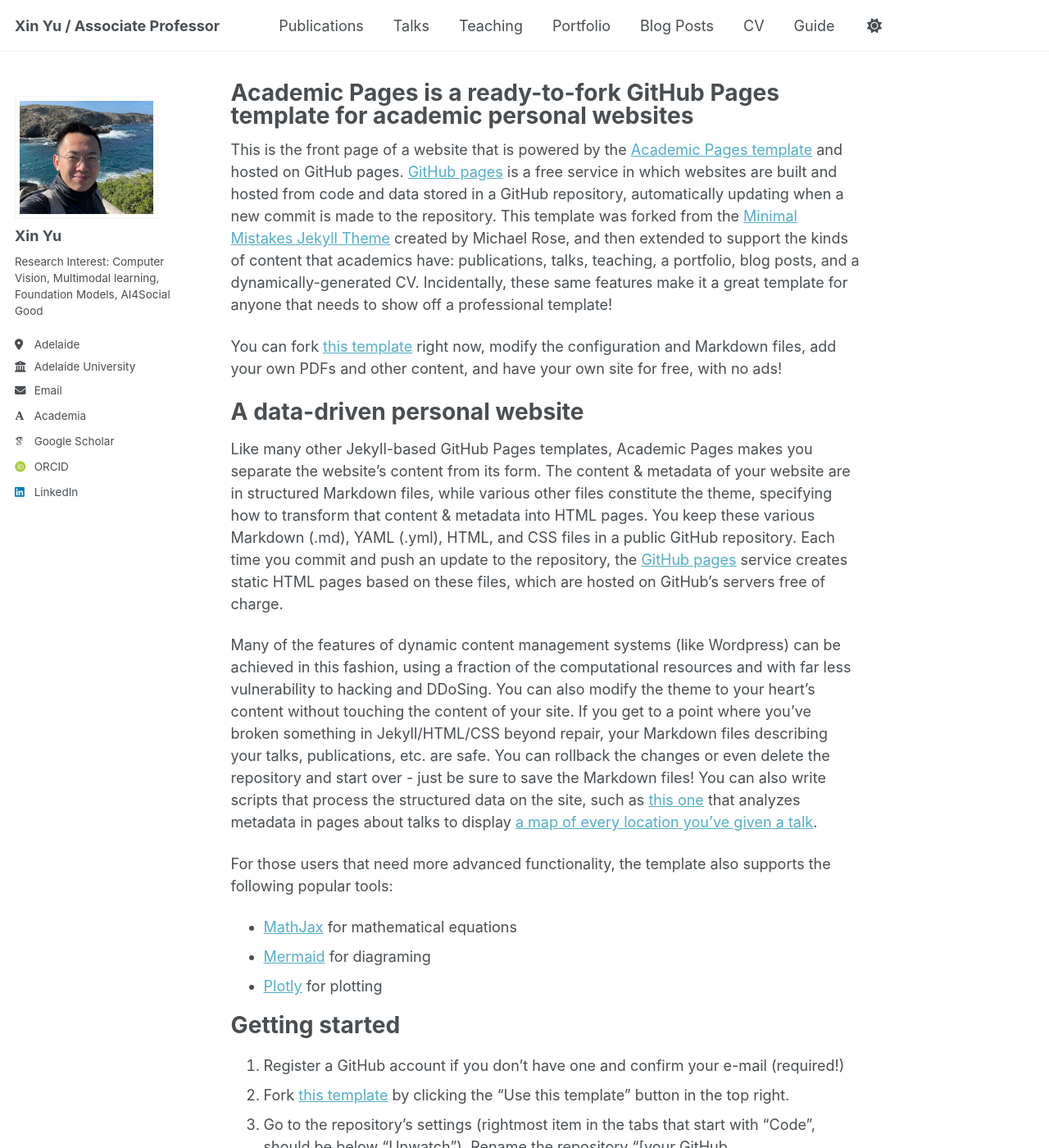
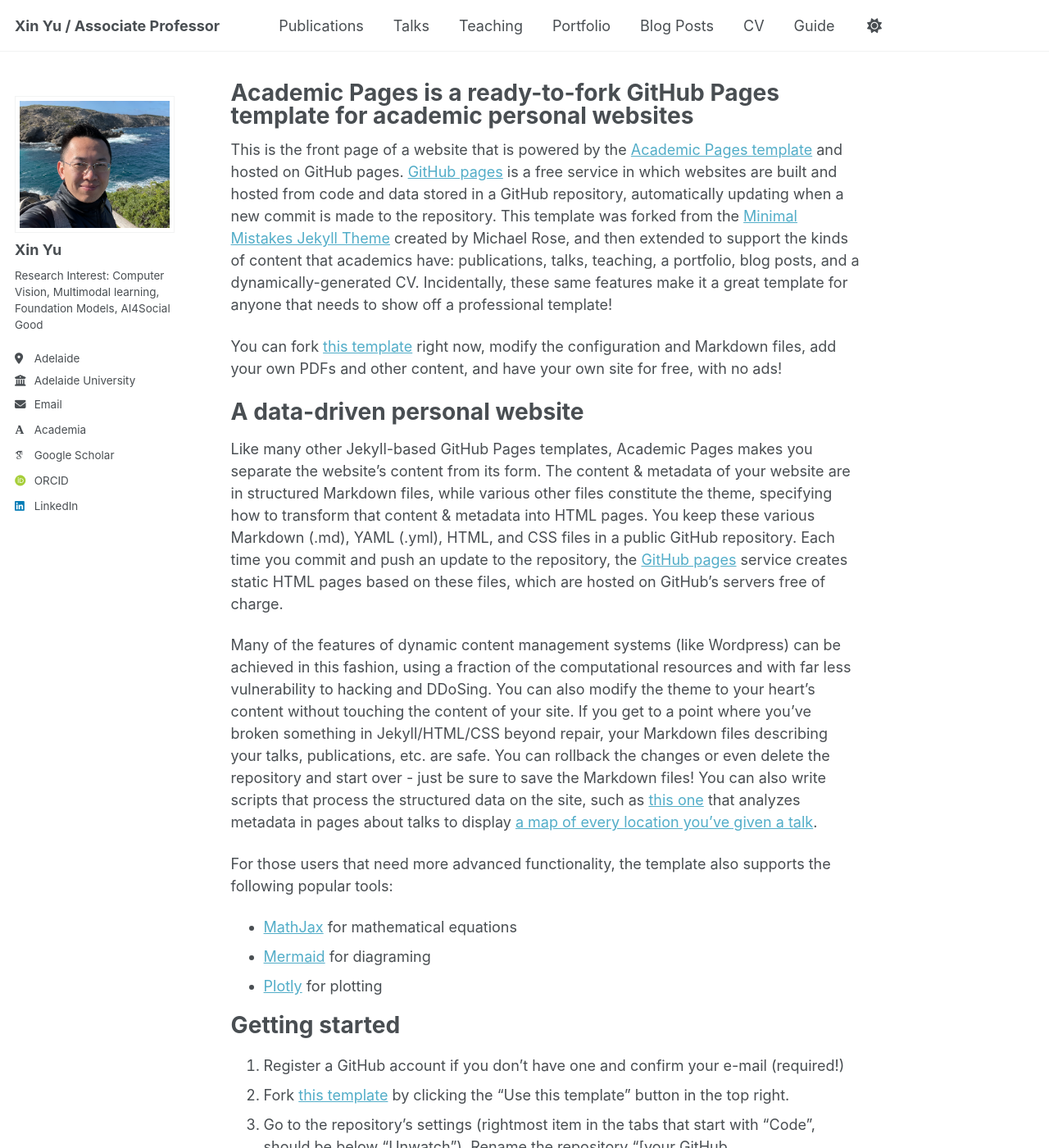
Before and after one commit to XinYu-AU/XinYu-AU.github.io, a Jekyll site: the page built from _pages/about.md, in a window 1280 px wide and 1400 px high. Shown: the whole window at 82% size. Built offline with Jekyll 4.4.1, drawn with Linux system fonts in a browser that asks for light colours; some web fonts are replaced; a script that is not in the unit is left out.

Commit message:
image enlarged and made rectangular

```diff
--- a/_sass/layout/_sidebar.scss
+++ b/_sass/layout/_sidebar.scss
@@ -94,7 +94,7 @@
   }
 
   img {
-    max-width: 175px;
+    max-width: 215px;
     border-radius: 0;  // Changed to 0 for rectangular shape
 
     @include breakpoint($large) {
```
